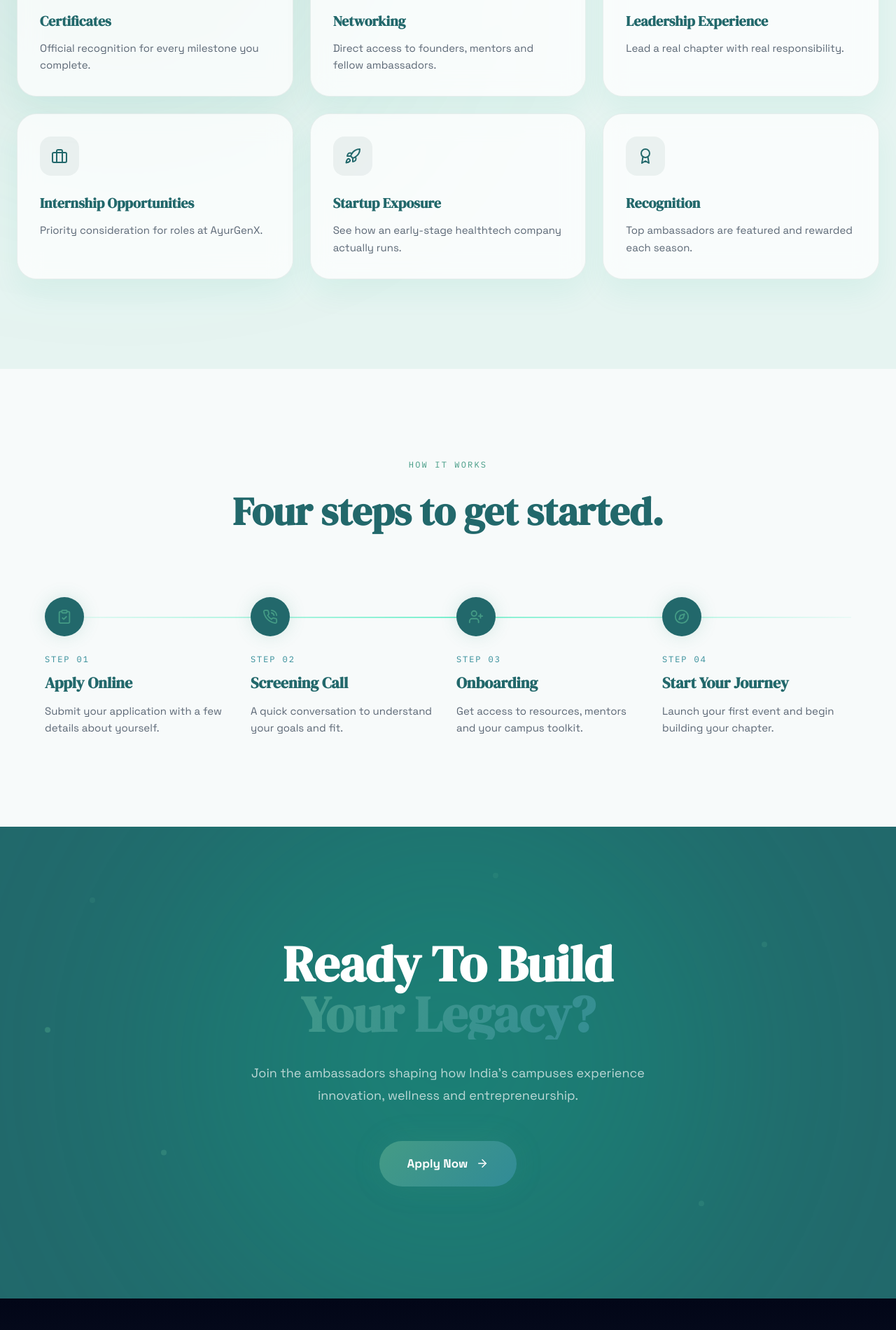
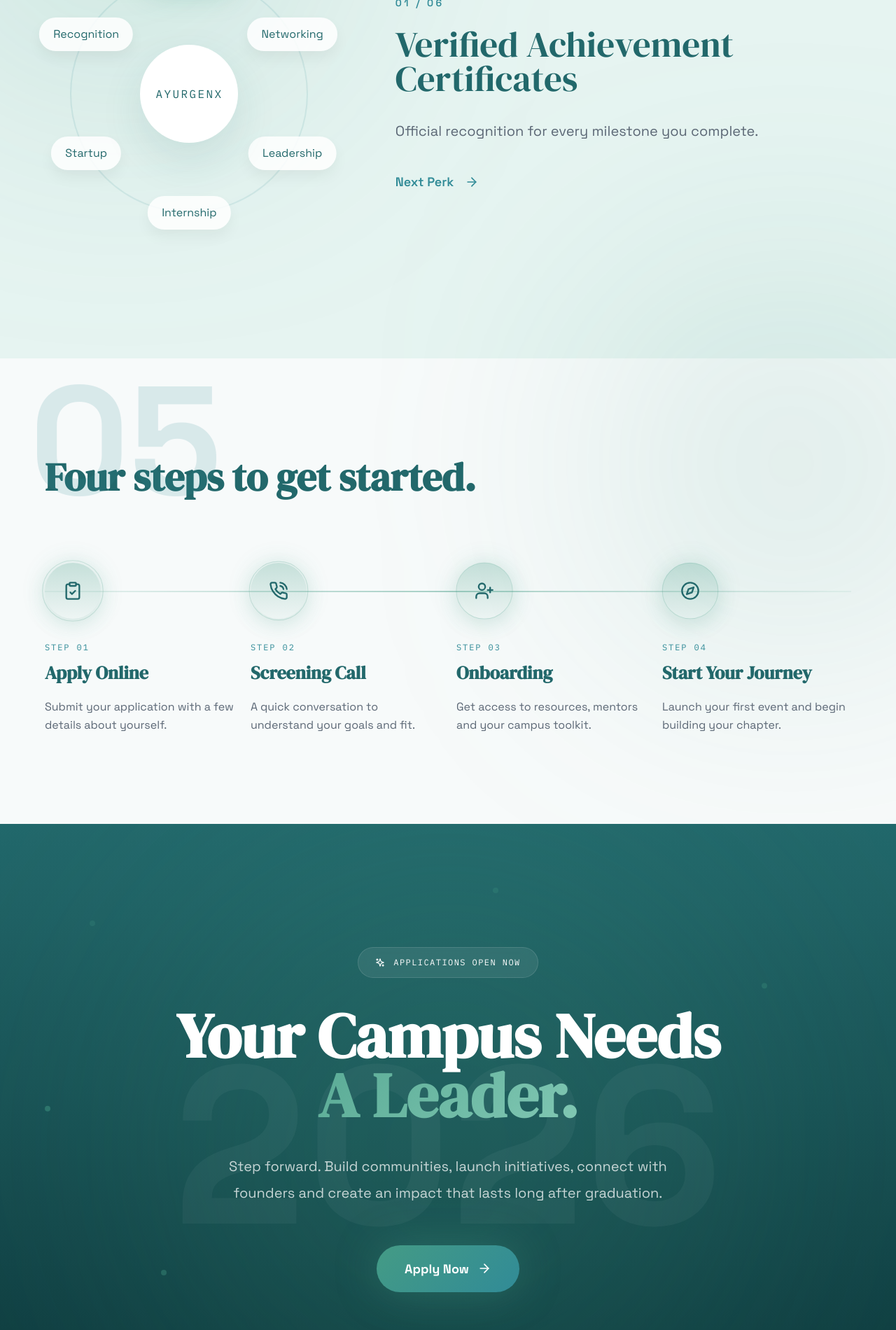
Before and after one commit to vrkaran/laxma, a React (Vite) app: page /ambassador in a window 1280 px wide. Shown: the part 5080-6980 px from the top of the page at 70% size. Built offline with nearby package versions, Linux system fonts and the light colour scheme.

Commit message:
feat:final ambassador page

```diff
--- a/src/pages/Ambassador.tsx
+++ b/src/pages/Ambassador.tsx
@@ -1,7 +1,7 @@
 import React from "react";
 import heroimg from '../image/ambassador/heroimg.jpg'
 import { useRef, useEffect, useState, type ReactNode } from "react";
-import { motion, useInView, animate, type Variants } from "framer-motion";
+import { motion, useInView, animate, type Variants, AnimatePresence } from "framer-motion";
 import {
   Rocket,
   Users,
@@ -163,47 +163,7 @@ function IconBadge({ icon: Icon, highlight = false }: IconBadgeProps) {
   );
 }
 
-// Checklist card for the Eligibility section.
-function CheckItem({ icon: Icon, title, desc }: CheckItemProps) {
-  const ref = useRef(null);
-  const isInView = useInView(ref, { once: true, margin: "-60px" });
-  return (
-    <motion.div
-      ref={ref}
-      variants={fadeUp}
-      whileHover={{ y: -6 }}
-      transition={{ duration: 0.3 }}
-      className="relative rounded-[24px] p-7"
-      style={{
-        background: "rgba(255,255,255,0.85)",
-        border: "1px solid rgba(11,61,58,0.08)",
-        backdropFilter: "blur(12px)",
-      }}
-    >
-      <div className="flex items-start gap-4">
-        <div className="w-11 h-11 rounded-xl flex items-center justify-center shrink-0" style={{ background: "rgba(11,61,58,0.06)" }}>
-          <Icon size={20} color={TEAL.ink} />
-        </div>
-        <div className="flex-1">
-          <h4 style={{ fontFamily: "'DM Serif Display', serif", fontWeight: 700, fontSize: "19px", color: TEAL.ink }}>
-            {title}
-          </h4>
-          <p className="mt-2 text-[15px] leading-relaxed" style={{ color: TEAL.inkSoft }}>
-            {desc}
-          </p>
-        </div>
-        <motion.div
-          initial={{ scale: 0 }}
-          animate={isInView ? { scale: 1 } : { scale: 0 }}
-          transition={{ delay: 0.3, type: "spring", stiffness: 300 }}
-          className="shrink-0"
-        >
-          <CheckCircle2 size={22} color={TEAL.accent} />
-        </motion.div>
-      </div>
-    </motion.div>
-  );
-}
+
 
 // Vertical connected-flow item for the Responsibilities timeline.
 function TimelineItem({ icon: Icon, title, desc, isLast = false }: TimelineItemProps) {
@@ -260,12 +220,12 @@ const ELIGIBILITY = [
 ];
 
 const PERKS = [
-  { icon: FileCheck, title: "Certificates", desc: "Official recognition for every milestone you complete." },
-  { icon: Network, title: "Networking", desc: "Direct access to founders, mentors and fellow ambassadors." },
-  { icon: Flag, title: "Leadership Experience", desc: "Lead a real chapter with real responsibility." },
-  { icon: Briefcase, title: "Internship Opportunities", desc: "Priority consideration for roles at AyurGenX." },
-  { icon: Rocket, title: "Startup Exposure", desc: "See how an early-stage healthtech company actually runs." },
-  { icon: Award, title: "Recognition", desc: "Top ambassadors are featured and rewarded each season." },
+  { icon: FileCheck, title: "Verified Achievement Certificates", desc: "Official recognition for every milestone you complete." , wheelLable : "Certificates"},
+  { icon: Network, title: "Founder & Industry Networking", desc: "Direct access to founders, mentors and fellow ambassadors.", wheelLable : "Networking" },
+  { icon: Flag, title: "Real Leadership Experience", desc: "Lead a real chapter with real responsibility.", wheelLable : "Leadership" },
+  { icon: Briefcase, title: "Exclusive Internship Opportunities", desc: "Priority consideration for roles at AyurGenX.", wheelLable : "Internship" },
+  { icon: Rocket, title: "Startup Ecosystem Exposure", desc: "See how an early-stage healthtech company actually runs.", wheelLable : "Startup" },
+  { icon: Award, title: "Recognition & Personal Branding", desc: "Top ambassadors are featured and rewarded each season.", wheelLable : "Recognition" },
 ];
 
 const APPLICATION_STEPS = [
@@ -284,6 +244,10 @@ const APPLICATION_STEPS = [
    here — change it if you want the whole page light, no exceptions.
 ========================================================= */
 function Ambassador() {
+      const [activePerk, setActivePerk] = useState(0);
+      const handleNextPerk = () => {
+        setActivePerk((prev) => (prev + 1) % PERKS.length);
+      };
   return (
     <>
       <main className="overflow-hidden" style={{ fontFamily: "'Space Grotesk', sans-serif", color: TEAL.ink, background: TEAL.bg }}>
@@ -1060,7 +1024,23 @@ function Ambassador() {
             viewport={{ once: true }}
             className="relative z-10 max-w-7xl mx-auto"
           >
-            <Eyebrow center>What You Get</Eyebrow>
+                                      <span
+                style={{
+                  position: "absolute",
+                  left: "50%",
+                  top: "-120px",
+                  transform: "translateX(-50%)",
+                  fontSize: "220px",
+                  fontWeight: 700,
+                  color: TEAL.accentDeep,
+                  opacity: 0.15,
+                  lineHeight: 1,
+                  pointerEvents: "none",
+                  fontFamily: "'Space Grotesk', sans-serif",
+                }}
+              >
+                04
+              </span>
             <motion.h2
               variants={fadeUp}
               className="text-center mb-16"
@@ -1068,20 +1048,167 @@ function Ambassador() {
             >
               Perks worth the effort.
             </motion.h2>
-            <div className="grid sm:grid-cols-2 lg:grid-cols-3 gap-6">
-              {PERKS.map((perk) => (
-                <GlassCard key={perk.title}>
-                  <IconBadge icon={perk.icon} />
-                  <h4 style={{ fontFamily: "'DM Serif Display', serif", fontWeight: 700, fontSize: "20px", color: TEAL.ink }}>{perk.title}</h4>
-                  <p className="mt-3 text-[15px] leading-relaxed" style={{ color: TEAL.inkSoft }}>{perk.desc}</p>
-                </GlassCard>
-              ))}
+            <div className="grid lg:grid-cols-[40%_60%] items-center gap-12 mt-20">
+              {/* WHEEL */}
+              <div className="relative flex items-center justify-center h-[500px]">
+
+                <div
+                  className="absolute w-[340px] h-[340px] rounded-full"
+                  style={{
+                    border: `2px solid rgba(49,139,151,0.12)`,
+                  }}
+                />
+
+                {PERKS.map((perk, i) => {
+                  const angle = (360 / PERKS.length) * i;
+                  const radius = 170;
+                  const isActive = i === activePerk;
+
+                  const x = Math.cos((angle - 90) * Math.PI / 180) * radius;
+                  const y = Math.sin((angle - 90) * Math.PI / 180) * radius;
+
+                  return (
+                    <motion.button
+                      key={perk.title}
+                      onClick={() => setActivePerk(i)}
+                      className="absolute"
+                      style={{
+                        left: "50%",
+                        top: "50%",
+                        transform: `translate(${x}px, ${y}px) translate(-50%, -50%)`,
+                      }}
+                    >
+                      <div
+                        className="px-5 py-3 rounded-full flex items-center gap-2"
+                        style={{
+                          background: isActive
+                            ? `linear-gradient(135deg, ${TEAL.accent}, ${TEAL.accentDeep})`
+                            : "rgba(255,255,255,0.85)",
+
+                          color: isActive ? "white" : TEAL.ink,
+
+                          boxShadow: isActive
+                          ? "0 0 40px rgba(68,155,133,0.35)"
+                          : "0 10px 20px rgba(0,0,0,0.05)"
+                        }}
+                      >
+                        <span>{perk.wheelLable}</span>
+                      </div>
+                    </motion.button>
+                  );
+                })}
+
+                {/* CENTER */}
+                <div
+                  className="absolute w-[140px] h-[140px] rounded-full flex items-center justify-center"
+                  style={{
+                    background: "white",
+                    boxShadow: "0 25px 60px rgba(34,104,107,0.12)",
+                  }}
+                >
+                  <span
+                    style={{
+                      fontFamily: "'IBM Plex Mono', monospace",
+                      letterSpacing: "0.15em",
+                      color: TEAL.ink,
+                    }}
+                  >
+                    AYURGENX
+                  </span>
+                </div>
+
+              </div>
+
+              {/* ACTIVE CONTENT */}
+
+              <div className="relative min-h-[320px] flex items-center">
+
+                <AnimatePresence mode="wait">
+
+                  <motion.div
+                    key={PERKS[activePerk].title}
+                    initial={{ opacity: 0, y: 40 }}
+                    animate={{ opacity: 1, y: 0 }}
+                    exit={{ opacity: 0, y: -40 }}
+                    transition={{ duration: 0.45 }}
+                    className="w-full"
+                  >
+
+                    <div
+                      className="mb-6"
+                      style={{
+                        color: TEAL.accentDeep,
+                        fontSize: "14px",
+                        fontWeight: 600,
+                        letterSpacing: "0.25em",
+                        textTransform: "uppercase",
+                      }}
+                    >
+                      0{activePerk + 1} / 06
+                    </div>
+
+                    <h3
+                      style={{
+                        fontFamily: "'DM Serif Display', serif",
+                        fontSize: "clamp(48px,4vw,72px)",
+                        lineHeight: 0.95,
+                        color: TEAL.ink,
+                      }}
+                    >
+                      {PERKS[activePerk].title}
+                    </h3>
+
+                    <p
+                      className="mt-8"
+                      style={{
+                        color: TEAL.inkSoft,
+                        fontSize: "20px",
+                        lineHeight: 1.9,
+                        maxWidth: "520px",
+                      }}
+                    >
+                      {PERKS[activePerk].desc}
+                    </p>
+                    <motion.button
+                    onClick={handleNextPerk}
+                    whileHover={{ x: 6 }}
+                    whileTap={{ scale: 0.96 }}
+                    className="mt-10 flex items-center gap-3"
+                    style={{
+                      color: TEAL.accentDeep,
+                      fontWeight: 600,
+                      fontSize: "18px",
+                    }}
+                  >
+                    {activePerk === PERKS.length - 1
+                      ? "Back To Start"
+                      : "Next Perk"}
+
+                    <motion.div
+                    animate={{
+                      x: [0, 6, 0],
+                    }}
+                    transition={{
+                      duration: 1.5,
+                      repeat: Infinity,
+                    }}
+                  >
+                    <ArrowRight size={20} />
+                  </motion.div>
+                  </motion.button>
+                  </motion.div>
+
+                </AnimatePresence>
+
+              </div>
+
             </div>
           </motion.div>
         </section>
 
         {/* ============ APPLICATION PROCESS — STEPPER ============ */}
         <section className="relative py-32 px-6" style={{ background: TEAL.bg }}>
+          <GlowOrb className="top-[-100px] right-[-100px]" size={500} />
           <motion.div
             variants={staggerContainer}
             initial="hidden"
@@ -1089,32 +1216,80 @@ function Ambassador() {
             viewport={{ once: true }}
             className="relative z-10 max-w-6xl mx-auto"
           >
-            <Eyebrow center>How It Works</Eyebrow>
+              <span
+                style={{
+                  position: "absolute",
+                  left: "10%",
+                  top: "-120px",
+                  transform: "translateX(-50%)",
+                  fontSize: "220px",
+                  fontWeight: 700,
+                  color: TEAL.accentDeep,
+                  opacity: 0.15,
+                  lineHeight: 1,
+                  pointerEvents: "none",
+                  fontFamily: "'Space Grotesk', sans-serif",
+                }}
+              >
+                05
+              </span>
             <motion.h2
               variants={fadeUp}
-              className="text-center mb-20"
+              className="text-left mb-20"
               style={{ fontFamily: "'DM Serif Display', serif", fontWeight: 800, fontSize: "clamp(36px,4.5vw,56px)", color: TEAL.ink }}
             >
               Four steps to get started.
             </motion.h2>
             <div className="relative grid sm:grid-cols-2 lg:grid-cols-4 gap-12 lg:gap-6">
-              <div
-                className="hidden lg:block absolute top-7 left-0 right-0 h-[2px]"
-                style={{ background: "linear-gradient(90deg, rgba(0,230,163,0.05), rgba(0,230,163,0.5), rgba(0,230,163,0.05))" }}
+              <motion.div
+                initial={{ scaleX: 0 }}
+                whileInView={{ scaleX: 1 }}
+                viewport={{ once: true }}
+                transition={{ duration: 1.2 }}
+                className="hidden lg:block absolute top-10 left-0 right-0 h-[2px] origin-left"
+                style={{
+                  background:
+                    "linear-gradient(90deg, rgba(68,155,133,0.08), rgba(68,155,133,0.45), rgba(68,155,133,0.08))",
+                }}
               />
               {APPLICATION_STEPS.map((step, i) => (
-                <motion.div key={step.title} variants={fadeUp} className="relative">
+               <motion.div
+                key={step.title}
+                variants={fadeUp}
+                whileHover={{ y: -8 }}
+                transition={{ duration: 0.25 }}
+                className="relative"
+              >
                   <div
-                    className="relative z-10 w-14 h-14 rounded-full flex items-center justify-center mb-6"
-                    style={{ background: TEAL.ink, boxShadow: `0 0 24px ${TEAL.glow}` }}
+                    className="relative z-10 w-20 h-20 rounded-full flex items-center justify-center mb-8"
+                    style={{
+                    background:
+                      "linear-gradient(to bottom, rgba(68,155,133,0.28), rgba(68,155,133,0.05))",
+                    boxShadow:
+                      "0 0 35px rgba(68,155,133,0.18), 0 10px 30px rgba(68,155,133,0.10)",
+                  }}
                   >
-                    <step.icon size={22} color={TEAL.accent} />
+                    <motion.div
+                        animate={{
+                          scale: [1, 1.12, 1],
+                        }}
+                        transition={{
+                          duration: 3,
+                          repeat: Infinity,
+                          delay: i * 0.4,
+                        }}
+                        className="absolute inset-0 rounded-full"
+                        style={{
+                          border: "1px solid rgba(68,155,133,0.22)",
+                        }}
+                      />
+                      <step.icon size={28} color={TEAL.ink} />
                   </div>
                   <p style={{ fontFamily: "'IBM Plex Mono', monospace", fontSize: "12px", letterSpacing: "0.16em", color: TEAL.accentDeep }}>
                     STEP 0{i + 1}
                   </p>
-                  <h4 className="mt-2" style={{ fontFamily: "'DM Serif Display', serif", fontWeight: 700, fontSize: "22px", color: TEAL.ink }}>{step.title}</h4>
-                  <p className="mt-3 text-[15px] leading-relaxed" style={{ color: TEAL.inkSoft }}>{step.desc}</p>
+                  <h4 className="mt-2" style={{ fontFamily: "'DM Serif Display', serif", fontWeight: 700, fontSize: "26px", color: TEAL.ink }}>{step.title}</h4>
+                  <p className="mt-4 text-[16px] leading-relaxed" style={{ color: TEAL.inkSoft }}>{step.desc}</p>
                 </motion.div>
               ))}
             </div>
@@ -1125,20 +1300,61 @@ function Ambassador() {
             Intentional exception to "light everywhere": uses TEAL.ink
             as a background for contrast. Swap to TEAL.bgTint below if
             you want zero dark sections on the page. */}
-        <section className="relative py-40 px-6 overflow-hidden" style={{ background: TEAL.ink }}>
-          <GlowOrb className="top-1/2 left-1/2 -translate-x-1/2 -translate-y-1/2" size={800} color="rgba(0,230,163,0.2)" />
+<section
+  className="relative py-44 px-6 overflow-hidden"
+  style={{
+    background: `linear-gradient(180deg, ${TEAL.ink} 0%, #0B3437 100%)`,
+  }}
+>
+  {/* BACKGROUND GLOW */}
+  <GlowOrb
+    className="top-1/2 left-1/2 -translate-x-1/2 -translate-y-1/2"
+    size={900}
+    color="rgba(68,155,133,0.18)"
+  />
 
+  {/* BIG WATERMARK */}
+  <span
+    className="absolute left-1/2 top-1/2 -translate-x-1/2 -translate-y-1/2"
+    style={{
+      fontSize: "320px",
+      fontWeight: 800,
+      color: "white",
+      opacity: 0.04,
+      lineHeight: 1,
+      pointerEvents: "none",
+      fontFamily: "'Space Grotesk', sans-serif",
+    }}
+  >
+    2026
+  </span>
+
+  {/* FLOATING DOTS */}
   {[
-            { top: "15%", left: "10%", d: 7 }, { top: "70%", left: "18%", d: 9 },
-            { top: "25%", left: "85%", d: 8 }, { top: "80%", left: "78%", d: 6 },
-            { top: "45%", left: "5%", d: 10 }, { top: "10%", left: "55%", d: 7.5 },
+    { top: "15%", left: "10%", d: 7 },
+    { top: "70%", left: "18%", d: 9 },
+    { top: "25%", left: "85%", d: 8 },
+    { top: "80%", left: "78%", d: 6 },
+    { top: "45%", left: "5%", d: 10 },
+    { top: "10%", left: "55%", d: 7.5 },
   ].map((p, i) => (
     <motion.div
       key={i}
       className="absolute w-2 h-2 rounded-full"
-              style={{ top: p.top, left: p.left, background: TEAL.accent, opacity: 0.5 }}
-              animate={{ y: [0, -24, 0], opacity: [0.2, 0.7, 0.2] }}
-              transition={{ duration: p.d, repeat: Infinity, ease: [0.42, 0, 0.58, 1] }}
+      style={{
+        top: p.top,
+        left: p.left,
+        background: TEAL.accent,
+        opacity: 0.4,
+      }}
+      animate={{
+        y: [0, -25, 0],
+        opacity: [0.2, 0.8, 0.2],
+      }}
+      transition={{
+        duration: p.d,
+        repeat: Infinity,
+      }}
     />
   ))}
 
@@ -1147,44 +1363,120 @@ function Ambassador() {
     initial="hidden"
     whileInView="show"
     viewport={{ once: true }}
-            className="relative z-10 max-w-3xl mx-auto text-center"
+    className="relative z-10 max-w-4xl mx-auto text-center"
   >
+
+    {/* BADGE */}
+    <motion.div
+      variants={fadeUp}
+      className="inline-flex items-center gap-3 px-6 py-3 rounded-full mb-10"
+      style={{
+        background: "rgba(255,255,255,0.08)",
+        border: "1px solid rgba(255,255,255,0.12)",
+        backdropFilter: "blur(10px)",
+      }}
+    >
+      <Sparkles size={14} color="#FFFFFF" />
+      <span
+        style={{
+          fontFamily: "'IBM Plex Mono', monospace",
+          letterSpacing: "0.12em",
+          fontSize: "12px",
+          color: "#FFFFFF",
+        }}
+      >
+        APPLICATIONS OPEN NOW
+      </span>
+    </motion.div>
+
+    {/* HEADING */}
     <motion.h2
       variants={fadeUp}
-              style={{ fontFamily: "'DM Serif Display', serif", fontWeight: 800, fontSize: "clamp(40px,6vw,72px)", lineHeight: 1, color: "#FFFFFF" }}
+      style={{
+        fontFamily: "'DM Serif Display', serif",
+        fontWeight: 800,
+        fontSize: "clamp(52px,7vw,92px)",
+        lineHeight: 0.95,
+        color: "#FFFFFF",
+      }}
     >
-              Ready To Build
+      Your Campus Needs
       <span
         className="block"
         style={{
-                  background: `linear-gradient(135deg, ${TEAL.accent}, ${TEAL.accentDeep})`,
+          background: `linear-gradient(135deg, ${TEAL.accent}, #97D8C4)`,
           WebkitBackgroundClip: "text",
           WebkitTextFillColor: "transparent",
         }}
       >
-                Your Legacy?
+        A Leader.
       </span>
     </motion.h2>
-            <motion.p variants={fadeUp} className="mt-8 max-w-xl mx-auto" style={{ fontSize: "18px", lineHeight: 1.8, color: "rgba(255,255,255,0.7)" }}>
-              Join the ambassadors shaping how India's campuses experience innovation,
-              wellness and entrepreneurship.
+
+    {/* DESCRIPTION */}
+    <motion.p
+      variants={fadeUp}
+      className="mt-10 max-w-2xl mx-auto"
+      style={{
+        fontSize: "20px",
+        lineHeight: 1.9,
+        color: "rgba(255,255,255,0.75)",
+      }}
+    >
+      Step forward. Build communities, launch initiatives,
+      connect with founders and create an impact that lasts
+      long after graduation.
     </motion.p>
-            <motion.div variants={fadeUp} className="mt-12">
+
+    {/* BUTTON */}
+    <motion.div variants={fadeUp} className="mt-14">
       <motion.button
-                whileHover={{ scale: 1.05 }}
-                whileTap={{ scale: 0.98 }}
+        whileHover={{
+          scale: 1.05,
+          y: -3,
+        }}
+        whileTap={{
+          scale: 0.98,
+        }}
         className="inline-flex items-center gap-3 px-10 py-5 rounded-full"
         style={{
           background: `linear-gradient(135deg, ${TEAL.accent}, ${TEAL.accentDeep})`,
-                  boxShadow: `0 0 40px ${TEAL.glow}`,
+          boxShadow: "0 0 60px rgba(68,155,133,0.35)",
           color: "#FFFFFF",
           fontWeight: 700,
-                  fontSize: "17px",
+          fontSize: "18px",
         }}
       >
-                Apply Now <ArrowRight size={18} />
+        Apply Now
+        <ArrowRight size={20} />
       </motion.button>
     </motion.div>
+
+    {/* STATS */}
+    <motion.div
+      variants={fadeUp}
+      className="flex flex-wrap justify-center gap-8 mt-14"
+    >
+      {[
+        "500+ Ambassadors",
+        "100+ Campuses",
+        "50+ Events",
+        "4.9★ Rating",
+      ].map((item) => (
+        <div
+          key={item}
+          style={{
+            color: "rgba(255,255,255,0.7)",
+            fontFamily: "'IBM Plex Mono', monospace",
+            letterSpacing: "0.08em",
+            fontSize: "13px",
+          }}
+        >
+          {item}
+        </div>
+      ))}
+    </motion.div>
+
   </motion.div>
 </section>
       </main>
```
Lines whose indentation alone changed are shown as unchanged.
